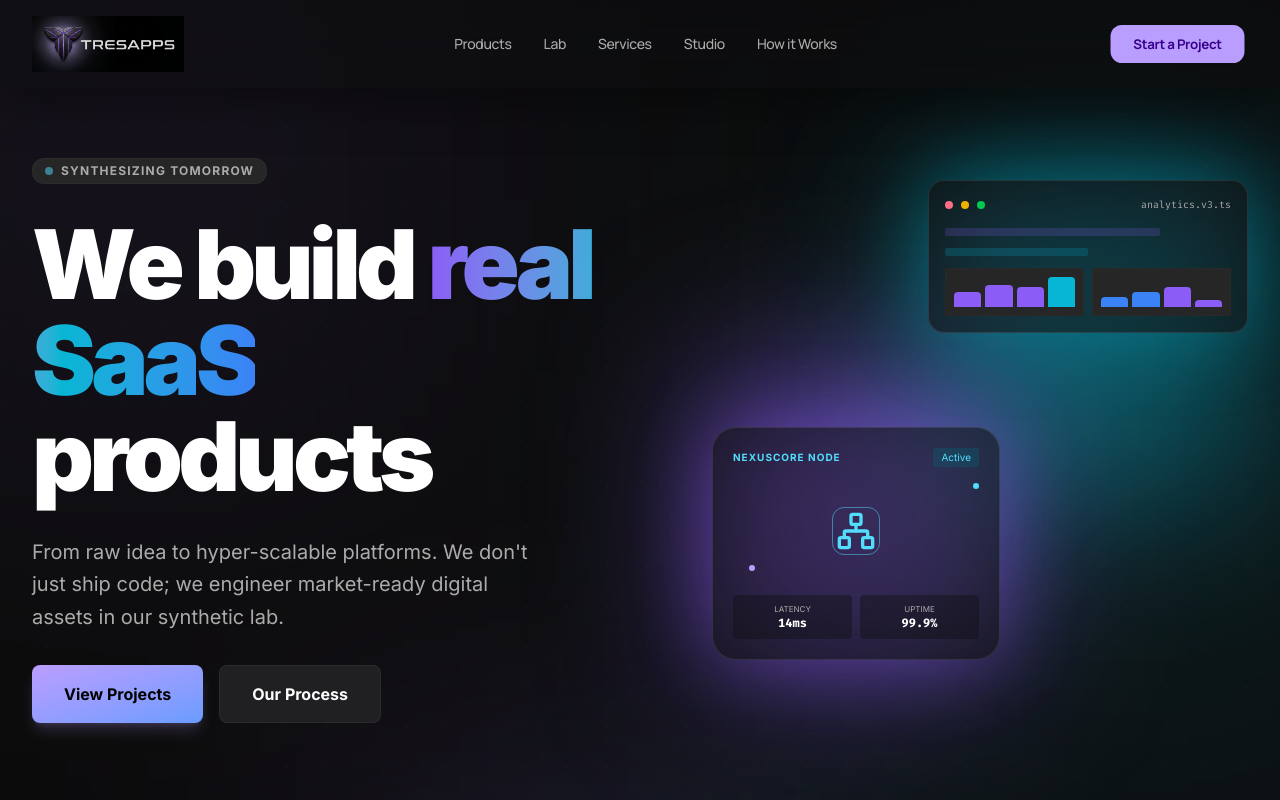
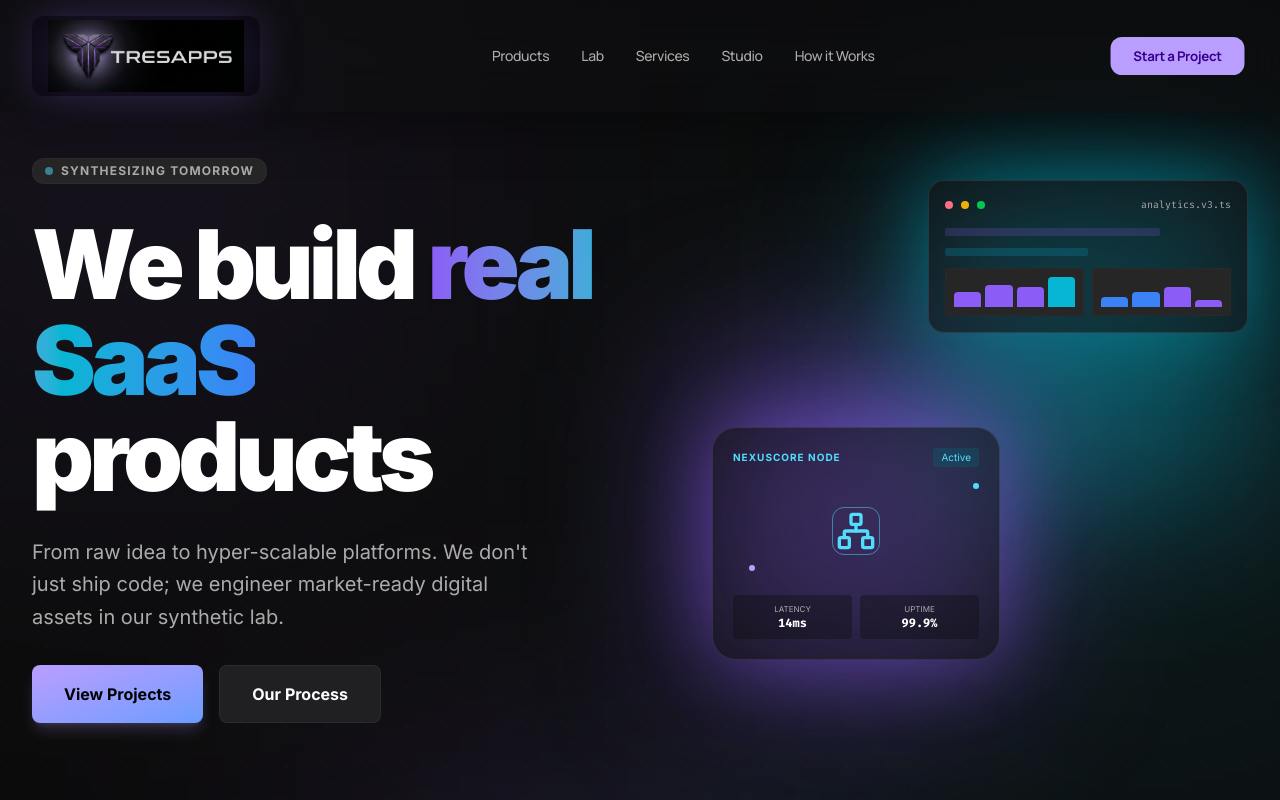
Before and after one commit to JavierCaipo/tresapps-studio, a Next.js app: page / in a window 1280 px wide. Shown: the top 800 px of the page. Built offline with nearby package versions, Linux system fonts and the light colour scheme; no server answers.

Commit message:
ui: integración quirúrgica de logo luxury con blending, redondeado y neon bloom

```diff
--- a/src/components/TresAppsLogo.tsx
+++ b/src/components/TresAppsLogo.tsx
@@ -3,15 +3,17 @@ import Image from "next/image";
 
 export default function TresAppsLogo({ className = "" }: { className?: string }) {
   return (
-    <div className={`group flex items-center transition-all duration-500 hover:drop-shadow-[0_0_15px_rgba(139,92,246,0.5)] ${className}`}>
-      <Image
-        src="/images/logo-tresapps.webp"
-        alt="TresApps Logo"
-        width={200}
-        height={40}
-        className="w-auto h-10 md:h-14"
-        priority
-      />
+    <div className={`group flex items-center ${className}`}>
+      <div className="rounded-full px-4 py-1 bg-black/50 backdrop-blur-sm drop-shadow-[0_0_15px_rgba(139,92,246,0.4)] md:drop-shadow-[0_0_20px_rgba(139,92,246,0.3)] transition-all duration-500 group-hover:drop-shadow-[0_0_25px_rgba(139,92,246,0.6)]">
+        <Image
+          src="/images/logo-tresapps.webp"
+          alt="TresApps Logo"
+          width={360}
+          height={72}
+          className="w-auto h-10 md:h-[72px] mix-blend-lighten"
+          priority
+        />
+      </div>
     </div>
   );
 }
```
Also changed, not shown: 1 other file (tests, documents, lock files or other folders).
